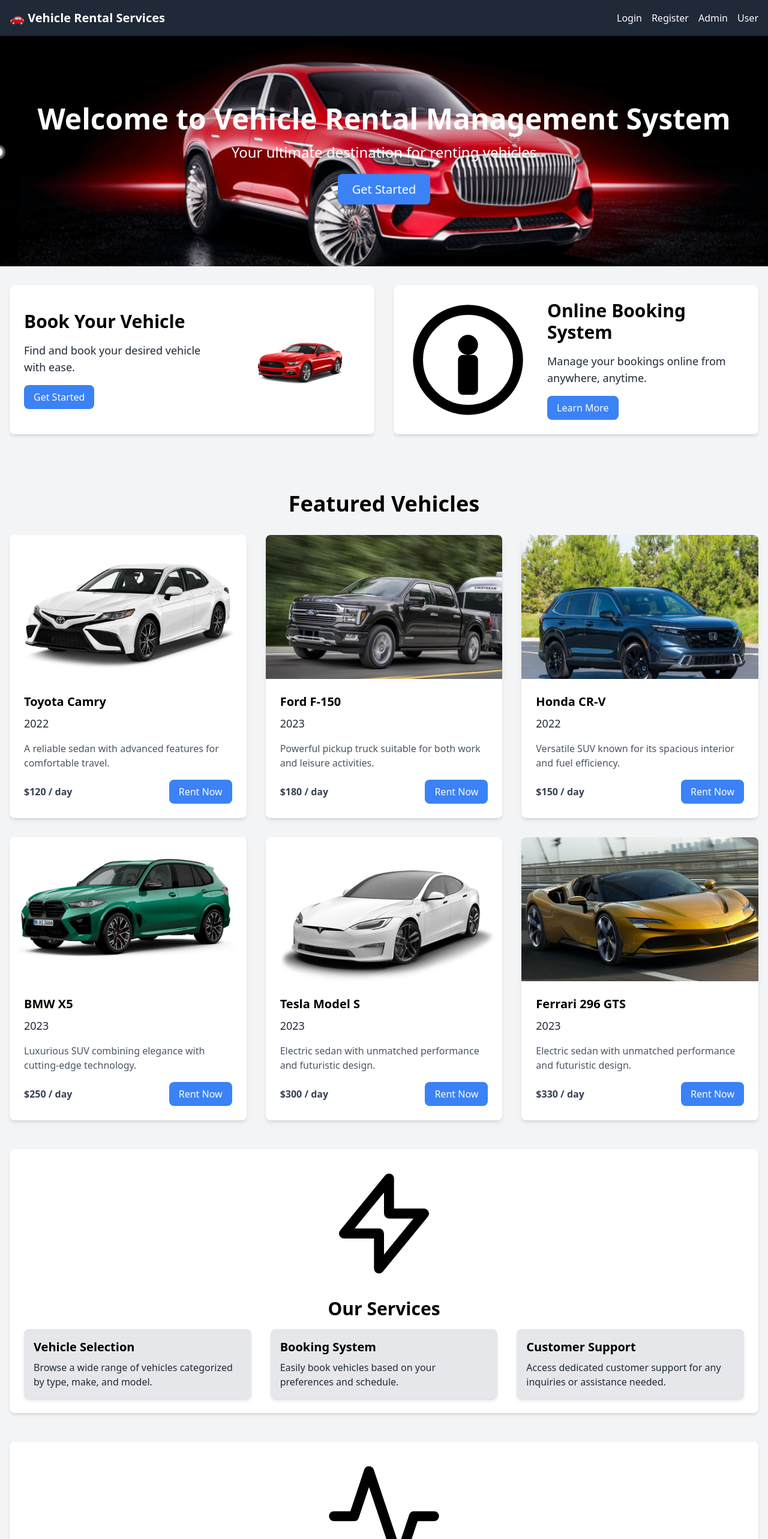
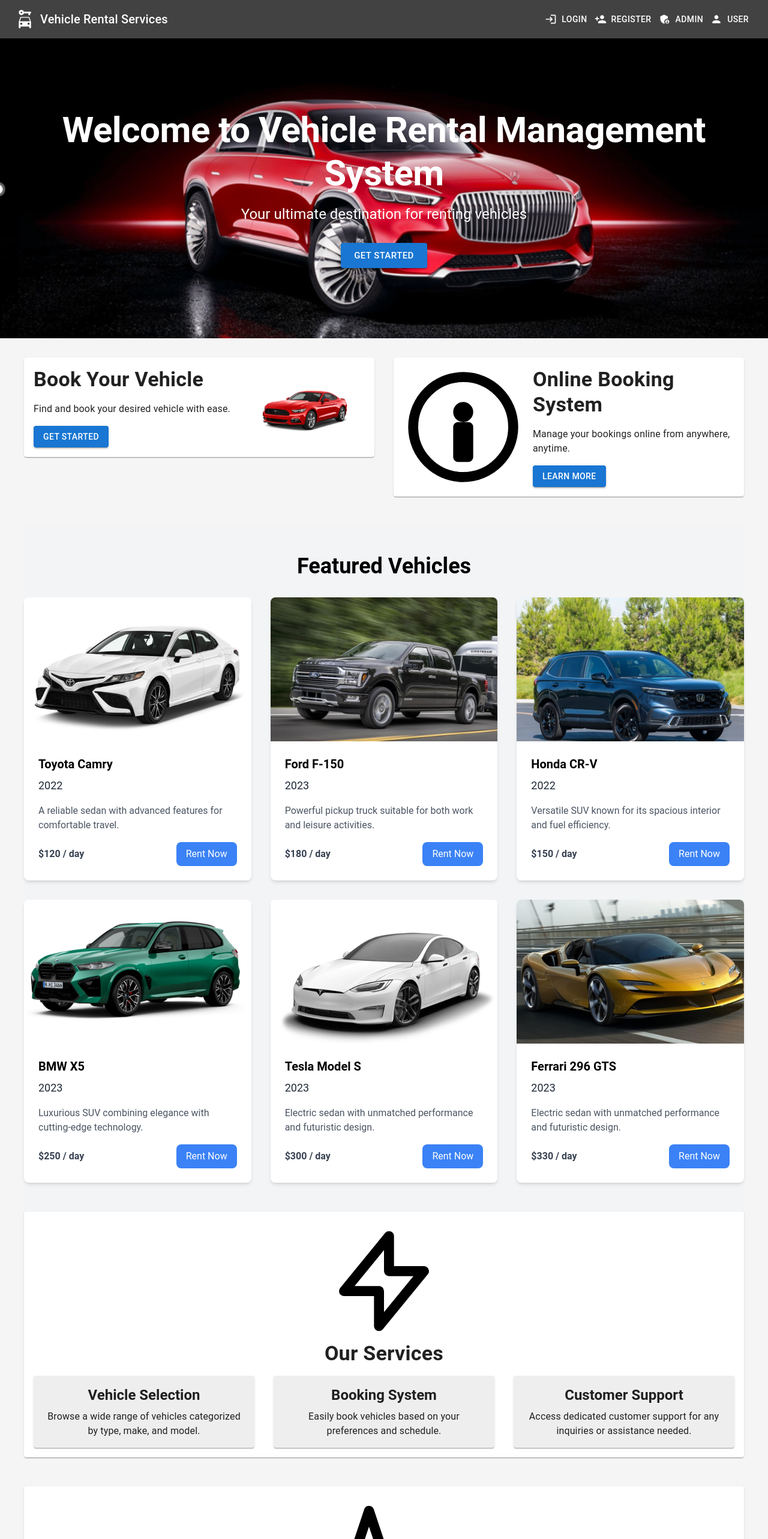
Before and after one commit to Mutai001/vehicle-client, a React (Vite) app: page / in a window 1280 px wide. Shown: the top 2566 px of the page at 60% size. Built offline with nearby package versions, Linux system fonts and the light colour scheme.

Commit message:
added icons to navbar

```diff
--- a/src/components/Customer/Sidebar.tsx
+++ b/src/components/Customer/Sidebar.tsx
@@ -32,7 +32,7 @@
           <span>New Ticket</span>
         </Link>
       </nav>
-      <div className="mt-auto">
+      <div className="mt-auto border-t border-gray-600">
         <Link to="/logout" className="flex items-center space-x-2 text-white hover:bg-gray-600 p-2 rounded">
           <LogoutIcon />
           <span>Logout</span>
--- a/src/components/LandingPage.tsx
+++ b/src/components/LandingPage.tsx
@@ -1,5 +1,7 @@
 import React from 'react';
 import { Link } from 'react-router-dom';
+import { AppBar, Toolbar, Typography, Button, Container, Box, Grid, Paper } from '@mui/material';
+import { CarRental, Login, PersonAdd, AdminPanelSettings, Person } from '@mui/icons-material';
 import Footer from './Common/Footer';
 import FeaturedVehicles from './FeaturedVehicles'; // Import the FeaturedVehicles component
 import CarImage from '../assets/images/hero-image.png'; // Example image import
@@ -12,117 +14,198 @@
 const HomePage: React.FC = () => {
   return (
     <>
-      <div className="bg-gray-100 min-h-screen">
+      <div style={{ backgroundColor: '#f5f5f5', minHeight: '100vh', fontFamily: 'Roboto, sans-serif' }}>
         {/* Header */}
-        <header className="bg-gray-800 text-white p-4 flex justify-between items-center">
-          <div className="text-xl font-bold">🚗 Vehicle Rental Services</div>
-          <nav className="space-x-4">
-            <Link to="/login" className="text-white hover:underline">Login</Link>
-            <Link to="/register" className="text-white hover:underline">Register</Link>
-            <Link to="/admin" className="text-white hover:underline">Admin</Link>
-            <Link to="/user" className="text-white hover:underline">User</Link>
-          </nav>
-        </header>
+        <AppBar position="static" style={{ backgroundColor: '#424242' }}>
+          <Toolbar>
+            <CarRental fontSize="large" />
+            <Typography variant="h6" style={{ flexGrow: 1, marginLeft: 8 }}>
+              Vehicle Rental Services
+            </Typography>
+            <Button color="inherit" component={Link} to="/login" startIcon={<Login />}>Login</Button>
+            <Button color="inherit" component={Link} to="/register" startIcon={<PersonAdd />}>Register</Button>
+            <Button color="inherit" component={Link} to="/admin" startIcon={<AdminPanelSettings />}>Admin</Button>
+            <Button color="inherit" component={Link} to="/user" startIcon={<Person />}>User</Button>
+          </Toolbar>
+        </AppBar>
 
         {/* Hero Section */}
-        <section className="bg-cover bg-center h-96 flex items-center" style={{ backgroundImage: `url(${HeroImage})`}}>
-          <div className="container mx-auto text-white text-center">
-            <h1 className="text-5xl font-bold mb-4">Welcome to Vehicle Rental Management System</h1>
-            <p className="text-2xl mb-8">Your ultimate destination for renting vehicles</p>
-            <Link to="/user" className="bg-blue-500 hover:bg-blue-600 text-white py-3 px-6 rounded-lg text-xl">Get Started</Link>
-          </div>
-        </section>
+        <Box
+          style={{
+            backgroundImage: `url(${HeroImage})`,
+            backgroundSize: 'cover',
+            backgroundPosition: 'center',
+            height: '500px',
+            display: 'flex',
+            alignItems: 'center',
+            color: 'white',
+            textAlign: 'center',
+            justifyContent: 'center'
+          }}
+        >
+          <Container>
+            <Typography variant="h2" style={{ fontWeight: 'bold', marginBottom: '16px' }}>
+              Welcome to Vehicle Rental Management System
+            </Typography>
+            <Typography variant="h5" style={{ marginBottom: '32px' }}>
+              Your ultimate destination for renting vehicles
+            </Typography>
+            <Button
+              component={Link}
+              to="/user"
+              variant="contained"
+              color="primary"
+              size="large"
+            >
+              Get Started
+            </Button>
+          </Container>
+        </Box>
 
         {/* Main Content */}
-        <main className="container mx-auto py-8 px-4">
-          <section className="mb-12">
-            <div className="grid grid-cols-1 md:grid-cols-2 gap-8">
-              <div className="bg-white p-6 rounded-lg shadow-md flex items-center">
-                <div className="flex-1">
-                  <h2 className="text-3xl font-bold mb-4">Book Your Vehicle</h2>
-                  <p className="text-lg text-gray-800">
+        <Container style={{ padding: '32px 0' }}>
+          <Grid container spacing={4} style={{ marginBottom: '48px' }}>
+            <Grid item xs={12} md={6}>
+              <Paper style={{ padding: '16px', display: 'flex', alignItems: 'center' }}>
+                <Box style={{ flex: 1 }}>
+                  <Typography variant="h4" style={{ fontWeight: 'bold', marginBottom: '16px' }}>
+                    Book Your Vehicle
+                  </Typography>
+                  <Typography variant="body1" style={{ marginBottom: '16px' }}>
                     Find and book your desired vehicle with ease.
-                  </p>
-                  <Link to="/user" className="mt-4 inline-block bg-blue-500 hover:bg-blue-600 text-white py-2 px-4 rounded-lg">Get Started</Link>
-                </div>
-                <img src={CarImage} alt="Car" className="md:ml-8 max-w-xs md:max-w-none" style={{ maxWidth: '200px' }} />
-              </div>
-              <div className="bg-white p-6 rounded-lg shadow-md flex items-center">
-                <img src={OnlineSVG} alt="Online Booking" className="md:mr-8 max-w-xs md:max-w-none" style={{ maxWidth: '200px' }} />
-                <div className="flex-1">
-                  <h2 className="text-3xl font-bold mb-4">Online Booking System</h2>
-                  <p className="text-lg text-gray-800">
+                  </Typography>
+                  <Button component={Link} to="/user" variant="contained" color="primary">
+                    Get Started
+                  </Button>
+                </Box>
+                <Box style={{ marginLeft: '16px', maxWidth: '200px' }}>
+                  <img src={CarImage} alt="Car" style={{ width: '100%' }} />
+                </Box>
+              </Paper>
+            </Grid>
+            <Grid item xs={12} md={6}>
+              <Paper style={{ padding: '16px', display: 'flex', alignItems: 'center' }}>
+                <Box style={{ marginRight: '16px', maxWidth: '200px' }}>
+                  <img src={OnlineSVG} alt="Online Booking" style={{ width: '100%' }} />
+                </Box>
+                <Box style={{ flex: 1 }}>
+                  <Typography variant="h4" style={{ fontWeight: 'bold', marginBottom: '16px' }}>
+                    Online Booking System
+                  </Typography>
+                  <Typography variant="body1" style={{ marginBottom: '16px' }}>
                     Manage your bookings online from anywhere, anytime.
-                  </p>
-                  <Link to="/user" className="mt-4 inline-block bg-blue-500 hover:bg-blue-600 text-white py-2 px-4 rounded-lg">Learn More</Link>
-                </div>
-              </div>
-            </div>
-          </section>
+                  </Typography>
+                  <Button component={Link} to="/user" variant="contained" color="primary">
+                    Learn More
+                  </Button>
+                </Box>
+              </Paper>
+            </Grid>
+          </Grid>
 
           {/* Featured Vehicles Section */}
           <FeaturedVehicles />
 
-          <section className="mb-12">
-            <div className="bg-white p-6 rounded-lg shadow-md">
-              <img src={ServicesSVG} alt="Our Services" className="mb-6 mx-auto max-w-xs md:max-w-none" style={{ maxWidth: '200px' }} />
-              <h2 className="text-3xl font-bold mb-4 text-center">Our Services</h2>
-              <div className="grid grid-cols-1 md:grid-cols-3 gap-8">
-                <div className="bg-gray-200 p-4 rounded-lg shadow-md">
-                  <h3 className="text-xl font-bold mb-2">Vehicle Selection</h3>
-                  <p className="text-gray-800">
+          <Grid container spacing={4} style={{ marginBottom: '48px' }}>
+            <Grid item xs={12}>
+              <Paper style={{ padding: '16px', textAlign: 'center' }}>
+                <Box style={{ maxWidth: '200px', margin: '0 auto' }}>
+                  <img src={ServicesSVG} alt="Our Services" style={{ width: '100%' }} />
+                </Box>
+                <Typography variant="h4" style={{ fontWeight: 'bold', marginBottom: '16px' }}>
+                  Our Services
+                </Typography>
+                <Grid container spacing={4}>
+                  <Grid item xs={12} md={4}>
+                    <Paper style={{ padding: '16px', backgroundColor: '#eeeeee' }}>
+                      <Typography variant="h5" style={{ fontWeight: 'bold', marginBottom: '8px' }}>
+                        Vehicle Selection
+                      </Typography>
+                      <Typography variant="body1">
                         Browse a wide range of vehicles categorized by type, make, and model.
-                  </p>
-                </div>
-                <div className="bg-gray-200 p-4 rounded-lg shadow-md">
-                  <h3 className="text-xl font-bold mb-2">Booking System</h3>
-                  <p className="text-gray-800">
+                      </Typography>
+                    </Paper>
+                  </Grid>
+                  <Grid item xs={12} md={4}>
+                    <Paper style={{ padding: '16px', backgroundColor: '#eeeeee' }}>
+                      <Typography variant="h5" style={{ fontWeight: 'bold', marginBottom: '8px' }}>
+                        Booking System
+                      </Typography>
+                      <Typography variant="body1">
                         Easily book vehicles based on your preferences and schedule.
-                  </p>
-                </div>
-                <div className="bg-gray-200 p-4 rounded-lg shadow-md">
-                  <h3 className="text-xl font-bold mb-2">Customer Support</h3>
-                  <p className="text-gray-800">
+                      </Typography>
+                    </Paper>
+                  </Grid>
+                  <Grid item xs={12} md={4}>
+                    <Paper style={{ padding: '16px', backgroundColor: '#eeeeee' }}>
+                      <Typography variant="h5" style={{ fontWeight: 'bold', marginBottom: '8px' }}>
+                        Customer Support
+                      </Typography>
+                      <Typography variant="body1">
                         Access dedicated customer support for any inquiries or assistance needed.
-                  </p>
-                </div>
-              </div>
-            </div>
-          </section>
+                      </Typography>
+                    </Paper>
+                  </Grid>
+                </Grid>
+              </Paper>
+            </Grid>
+          </Grid>
 
-          <section className="mb-12">
-            <div className="bg-white p-6 rounded-lg shadow-md">
-              <img src={ContactSVG} alt="Contact Us" className="mb-6 mx-auto max-w-xs md:max-w-none" style={{ maxWidth: '200px' }} />
-              <h2 className="text-3xl font-bold mb-4 text-center">Contact Us</h2>
-              <div className="grid grid-cols-1 md:grid-cols-2 gap-8">
-                <div className="bg-gray-200 p-4 rounded-lg shadow-md">
-                  <h3 className="text-xl font-bold mb-2">Location</h3>
-                  <p className="text-gray-800">
+          <Grid container spacing={4} style={{ marginBottom: '48px' }}>
+            <Grid item xs={12}>
+              <Paper style={{ padding: '16px', textAlign: 'center' }}>
+                <Box style={{ maxWidth: '200px', margin: '0 auto' }}>
+                  <img src={ContactSVG} alt="Contact Us" style={{ width: '100%' }} />
+                </Box>
+                <Typography variant="h4" style={{ fontWeight: 'bold', marginBottom: '16px' }}>
+                  Contact Us
+                </Typography>
+                <Grid container spacing={4}>
+                  <Grid item xs={12} md={6}>
+                    <Paper style={{ padding: '16px', backgroundColor: '#eeeeee' }}>
+                      <Typography variant="h5" style={{ fontWeight: 'bold', marginBottom: '8px' }}>
+                        Location
+                      </Typography>
+                      <Typography variant="body1">
                         123 Vehicle Rental Street, City, Country
-                  </p>
-                </div>
-                <div className="bg-gray-200 p-4 rounded-lg shadow-md">
-                  <h3 className="text-xl font-bold mb-2">Email</h3>
-                  <p className="text-gray-800">
+                      </Typography>
+                    </Paper>
+                  </Grid>
+                  <Grid item xs={12} md={6}>
+                    <Paper style={{ padding: '16px', backgroundColor: '#eeeeee' }}>
+                      <Typography variant="h5" style={{ fontWeight: 'bold', marginBottom: '8px' }}>
+                        Email
+                      </Typography>
+                      <Typography variant="body1">
                         info@vehiclerental.com
-                  </p>
-                </div>
-              </div>
-            </div>
-          </section>
+                      </Typography>
+                    </Paper>
+                  </Grid>
+                </Grid>
+              </Paper>
+            </Grid>
+          </Grid>
 
-          <section className="mb-12">
-            <div className="bg-white p-6 rounded-lg shadow-md">
-              <img src={GetInTouchSVG} alt="Get In Touch" className="mb-6 mx-auto max-w-xs md:max-w-none" style={{ maxWidth: '200px' }} />
-              <h2 className="text-3xl font-bold mb-4 text-center">Get In Touch</h2>
-              <p className="text-lg text-gray-800 text-center">
+          <Grid container spacing={4} style={{ marginBottom: '48px' }}>
+            <Grid item xs={12}>
+              <Paper style={{ padding: '16px', textAlign: 'center' }}>
+                <Box style={{ maxWidth: '200px', margin: '0 auto' }}>
+                  <img src={GetInTouchSVG} alt="Get In Touch" style={{ width: '100%' }} />
+                </Box>
+                <Typography variant="h4" style={{ fontWeight: 'bold', marginBottom: '16px' }}>
+                  Get In Touch
+                </Typography>
+                <Typography variant="body1" style={{ marginBottom: '16px' }}>
                   Have questions or need assistance? We're here to help.
-              </p>
-              <Link to="/contact" className="mt-4 inline-block bg-blue-500 hover:bg-blue-600 text-white py-2 px-4 rounded-lg">Contact Us</Link>
-            </div>
-          </section>
+                </Typography>
+                <Button component={Link} to="/contact" variant="contained" color="primary">
+                  Contact Us
+                </Button>
+              </Paper>
+            </Grid>
+          </Grid>
 
-        </main>
+        </Container>
 
       </div>
       <Footer />
```
Lines whose indentation alone changed are shown as unchanged.
